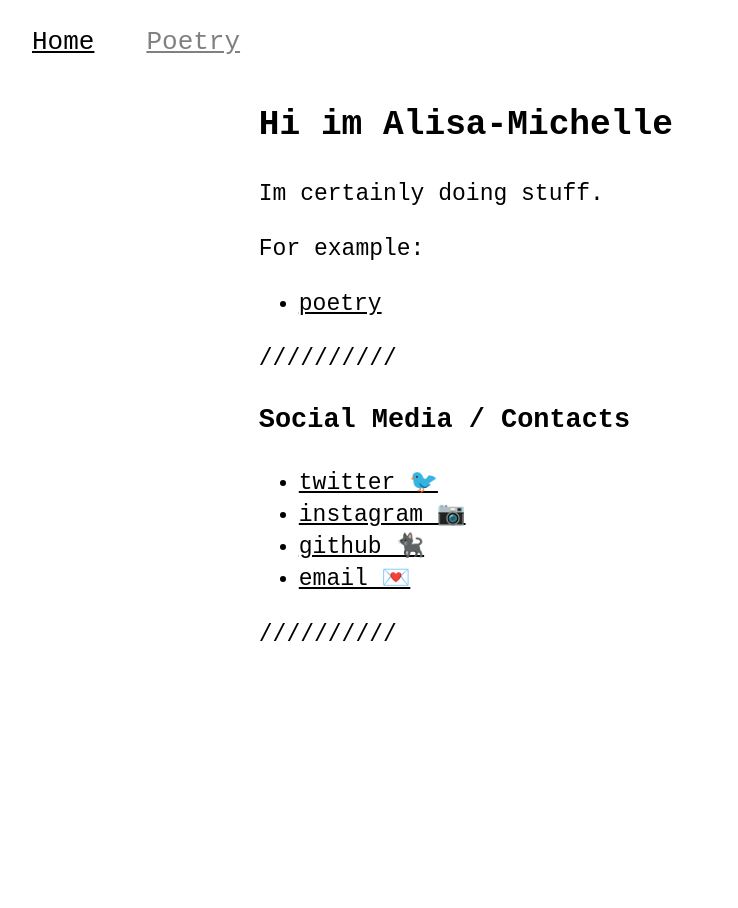
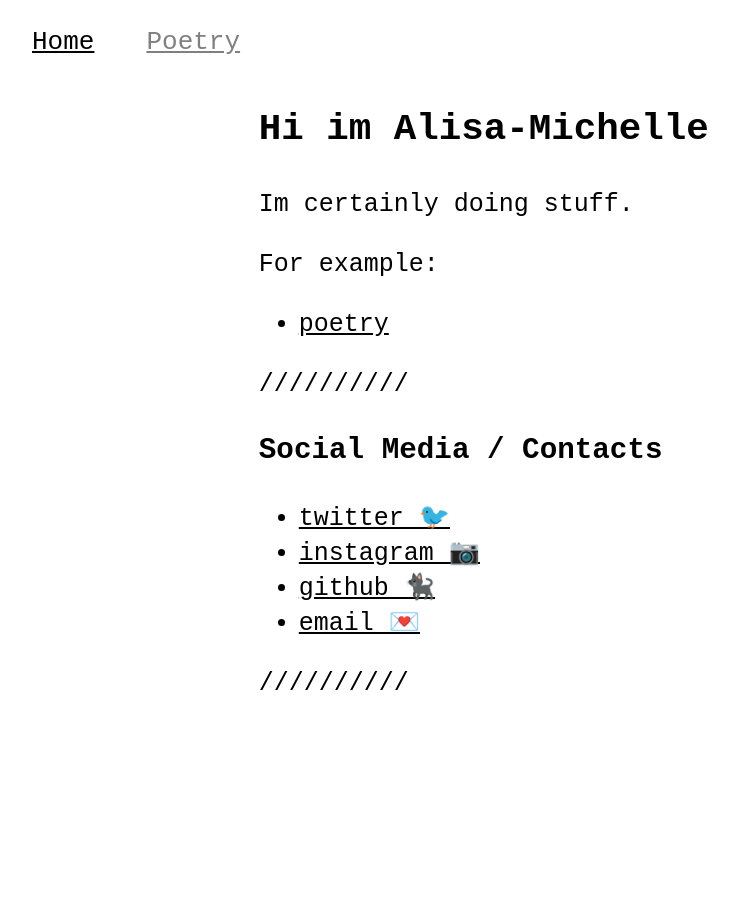
Before and after one commit to 0xA115A1/0xA115A1.github.io, a Jekyll site: the page built from index.markdown, in a window 1280 px wide. Shown: the whole page, without its empty margins (2-740 px from the left). Built offline with Jekyll 4.4.1, drawn with Linux system fonts in a browser that asks for light colours.

Commit message:
Did smbody say BIGGER FONTS?

```diff
--- a/_sass/main.scss
+++ b/_sass/main.scss
@@ -17,13 +17,13 @@
 
   @media only screen and (max-width: 1702px) {
     body {
-      font-size: 23px;
+      font-size: 25px;
     }
   }
 
   @media only screen and (max-width: 1272px) {
     body {
-      font-size: 23px;
+      font-size: 25px;
     }
   }
   @media only screen and (max-width: 1024px) {
```
